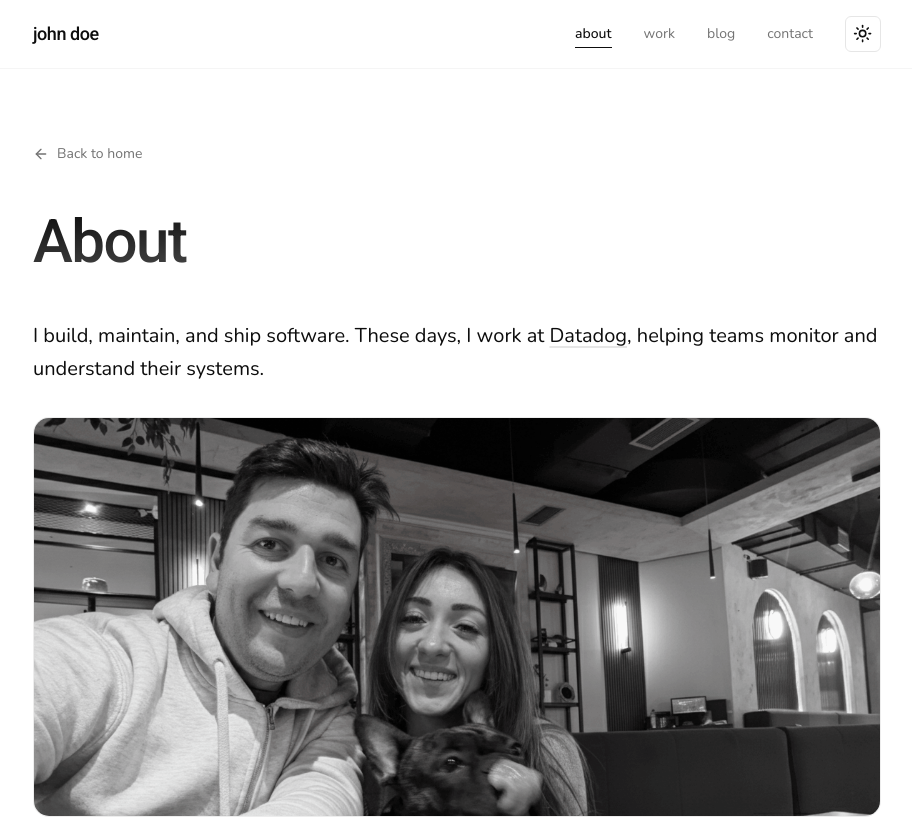
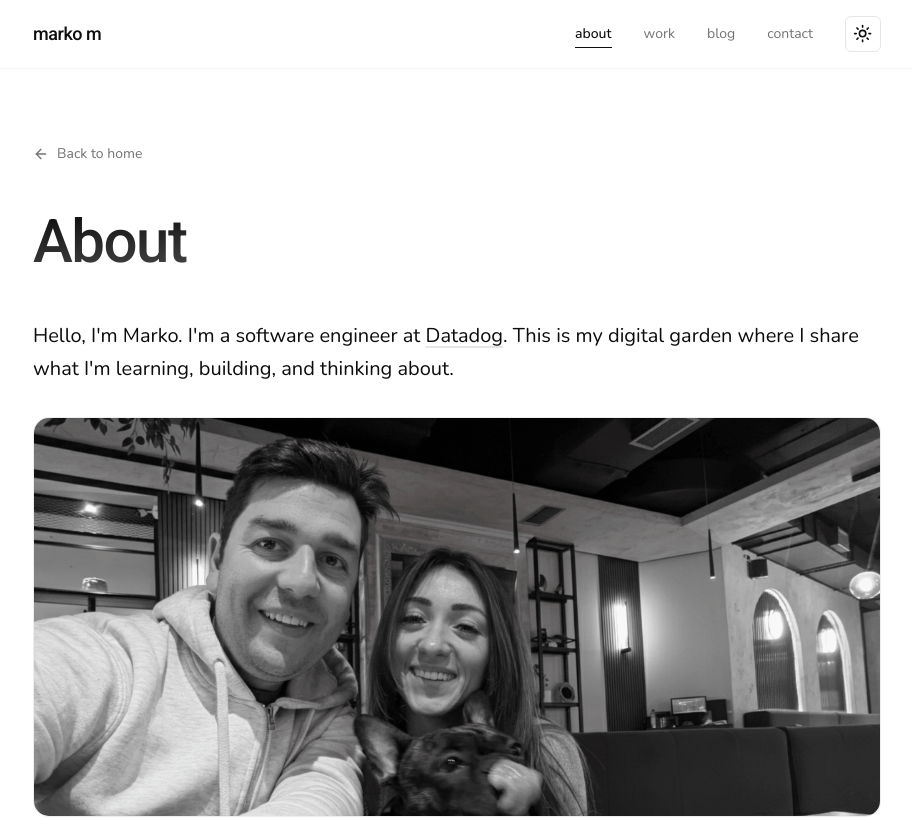
Before and after one commit to HunterJS-bit/portfolio, a Next.js app: page /about in a window 1280 px wide. Shown: the top 818 px of the page, without its empty margins (183-1095 px from the left). Built offline with nearby package versions, Linux system fonts and the light colour scheme.

Commit message:
chore: added my info to about page

```diff
--- a/app/about/page.tsx
+++ b/app/about/page.tsx
@@ -28,7 +28,7 @@ const AboutPage = () => {
                     <AnimatedSection delay={0.2}>
                         <div className="prose prose-lg dark:prose-invert max-w-none space-y-8">
                             <p className="text-xl text-foreground leading-relaxed">
-                                I build, maintain, and ship software. These days, I work at{" "}
+                                Hello, I&apos;m Marko. I&apos;m a software engineer at{" "}
                                 <a
                                     href="https://www.datadoghq.com"
                                     className="text-foreground underline decoration-border underline-offset-4 hover:decoration-foreground transition-all"
@@ -37,7 +37,7 @@ const AboutPage = () => {
                                 >
                                     Datadog
                                 </a>
-                                , helping teams monitor and understand their systems.
+                                . This is my digital garden where I share what I&apos;m learning, building, and thinking about.
                             </p>
                             <div className="relative group rounded-2xl overflow-hidden border border-border/50 bg-muted max-h-[400px]">
                                 <Image
--- a/app/components/Navigation.tsx
+++ b/app/components/Navigation.tsx
@@ -42,7 +42,7 @@ export const Navigation = () => {
         <div className="flex items-center justify-between">
           <h1 className="text-lg font-medium tracking-tight">
             <Link href="/" className="hover:text-muted-foreground transition-colors" onClick={() => setIsOpen(false)}>
-              john doe
+              marko m
             </Link>
           </h1>
 
@@ -54,8 +54,8 @@ export const Navigation = () => {
                   key={link.href}
                   href={link.href}
                   className={`text-sm transition-colors relative ${isActive(link.href)
-                      ? 'text-foreground font-medium'
-                      : 'text-muted-foreground hover:text-foreground'
+                    ? 'text-foreground font-medium'
+                    : 'text-muted-foreground hover:text-foreground'
                     }`}
                 >
                   {link.label}
@@ -115,8 +115,8 @@ export const Navigation = () => {
                   <Link
                     href={link.href}
                     className={`text-3xl font-medium transition-colors ${isActive(link.href)
-                        ? 'text-foreground'
-                        : 'hover:text-muted-foreground'
+                      ? 'text-foreground'
+                      : 'hover:text-muted-foreground'
                       }`}
                     onClick={() => setIsOpen(false)}
                   >
```
